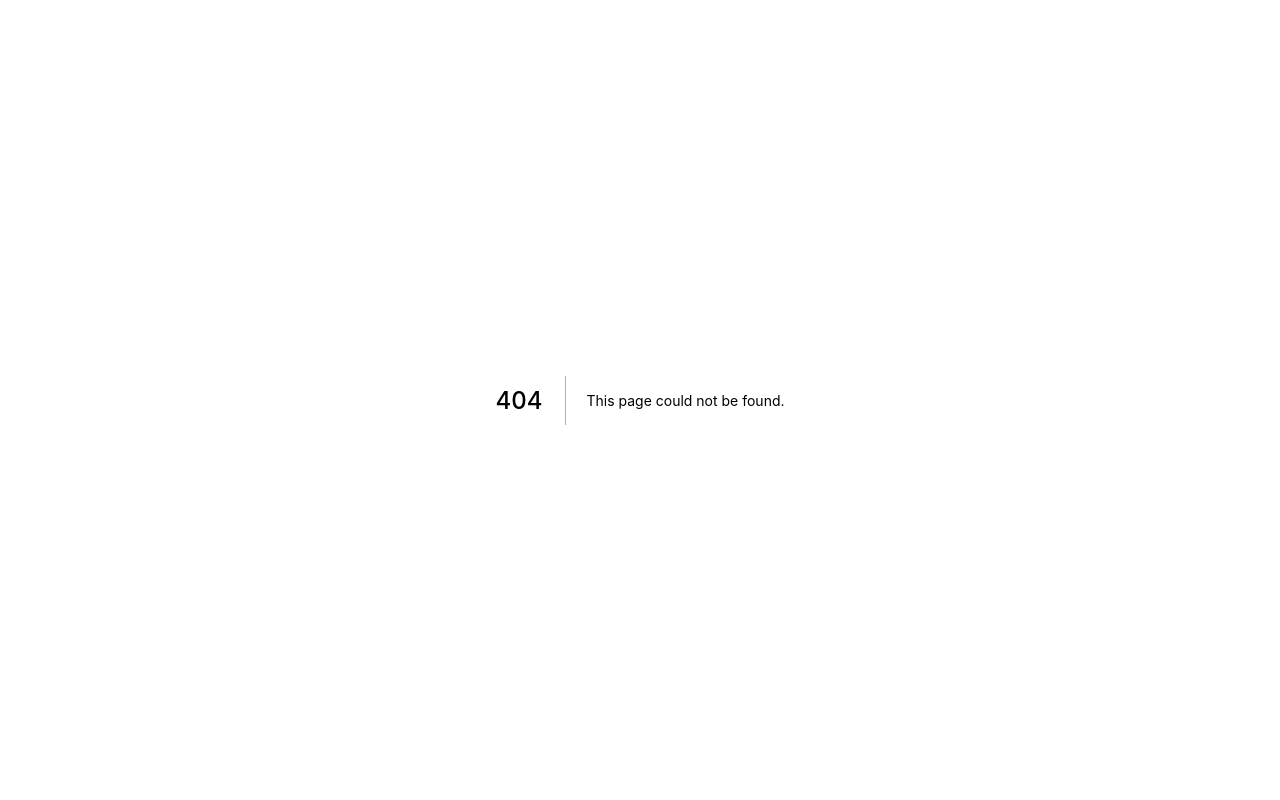
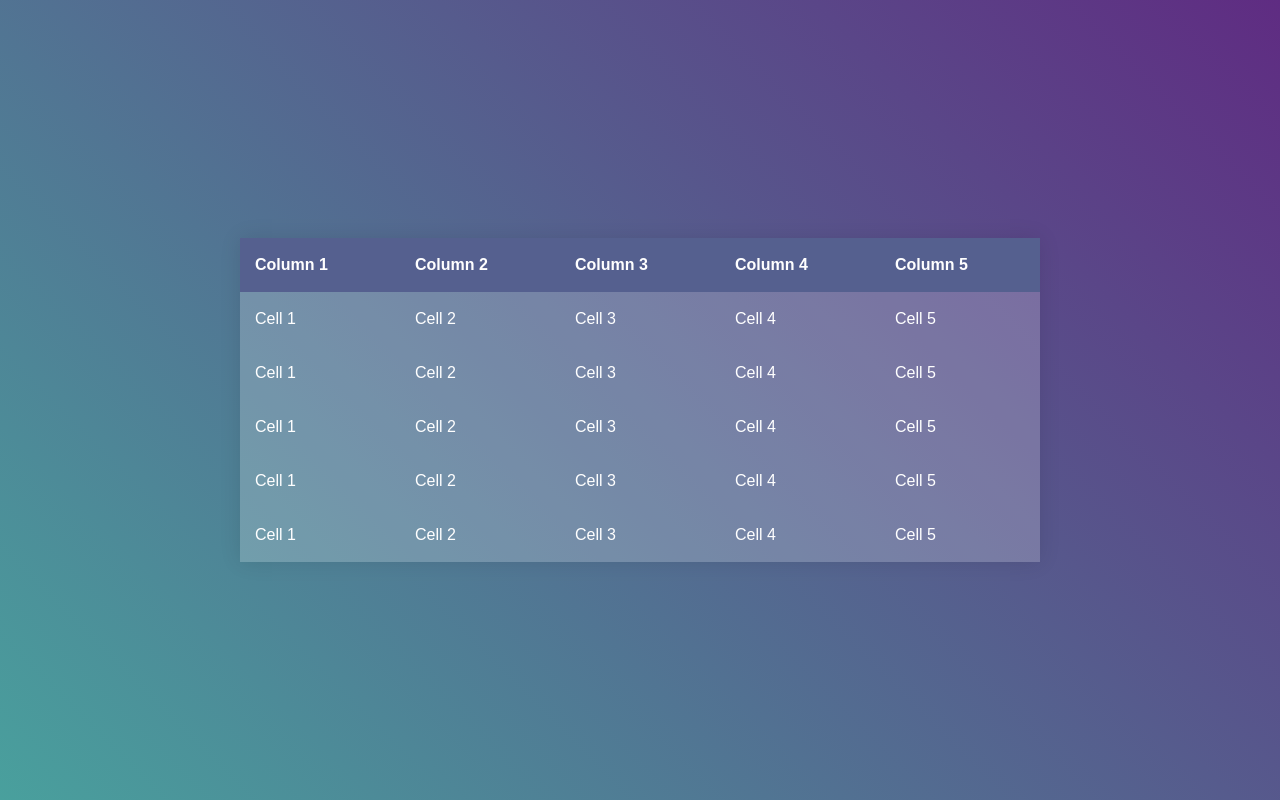
Before and after one commit to shah-harshil-07/next-node-crud, a Next.js app in the folder frontend/: page /employees in a window 1280 px wide. Before the commit this address had no page. Built offline with nearby package versions, Linux system fonts and the light colour scheme.

Commit message:
[Dashboard] Worked on design of the page in frontend - [DONE]

```diff
--- a/frontend/pages/_app.js
+++ b/frontend/pages/_app.js
@@ -4,7 +4,7 @@ import "bootstrap/dist/css/bootstrap.min.css";
 import "primereact/resources/themes/lara-light-indigo/theme.css";
 import "primereact/resources/primereact.min.css";
 import "primeicons/primeicons.css";
-import ToastProvider from './helpers/ToasterService';
+import ToastProvider from '../helpers/ToasterService';
 
 
 function MyApp({ Component, pageProps }) {
--- /dev/null
+++ b/frontend/pages/employees/index.js
@@ -0,0 +1,65 @@
+import dashboard from '../../styles/employees/Dashboard.module.css';
+
+const employeeList = () => {
+    return (
+        <div className={dashboard.body}>
+            <div className={dashboard.container}>
+                <table id={dashboard['table']}>
+                    <thead id={dashboard['thead']}>
+                        <tr className={dashboard['tr']}>
+                            <th className={dashboard['th']}>Column 1</th>
+                            <th className={dashboard['th']}>Column 2</th>
+                            <th className={dashboard['th']}>Column 3</th>
+                            <th className={dashboard['th']}>Column 4</th>
+                            <th className={dashboard['th']}>Column 5</th>
+                        </tr>
+                    </thead>
+
+                    <tbody id={dashboard['tbody']}>
+                        <tr className={dashboard['tr']}>
+                            <td className={dashboard['td']}>Cell 1</td>
+                            <td className={dashboard['td']}>Cell 2</td>
+                            <td className={dashboard['td']}>Cell 3</td>
+                            <td className={dashboard['td']}>Cell 4</td>
+                            <td className={dashboard['td']}>Cell 5</td>
+                        </tr>
+
+                        <tr className={dashboard['tr']}>
+                            <td className={dashboard['td']}>Cell 1</td>
+                            <td className={dashboard['td']}>Cell 2</td>
+                            <td className={dashboard['td']}>Cell 3</td>
+                            <td className={dashboard['td']}>Cell 4</td>
+                            <td className={dashboard['td']}>Cell 5</td>
+                        </tr>
+
+                        <tr className={dashboard['tr']}>
+                            <td className={dashboard['td']}>Cell 1</td>
+                            <td className={dashboard['td']}>Cell 2</td>
+                            <td className={dashboard['td']}>Cell 3</td>
+                            <td className={dashboard['td']}>Cell 4</td>
+                            <td className={dashboard['td']}>Cell 5</td>
+                        </tr>
+
+                        <tr className={dashboard['tr']}>
+                            <td className={dashboard['td']}>Cell 1</td>
+                            <td className={dashboard['td']}>Cell 2</td>
+                            <td className={dashboard['td']}>Cell 3</td>
+                            <td className={dashboard['td']}>Cell 4</td>
+                            <td className={dashboard['td']}>Cell 5</td>
+                        </tr>
+
+                        <tr className={dashboard['tr']}>
+                            <td className={dashboard['td']}>Cell 1</td>
+                            <td className={dashboard['td']}>Cell 2</td>
+                            <td className={dashboard['td']}>Cell 3</td>
+                            <td className={dashboard['td']}>Cell 4</td>
+                            <td className={dashboard['td']}>Cell 5</td>
+                        </tr>
+                    </tbody>
+                </table>
+            </div>
+        </div>
+    )
+}
+
+export default employeeList;
--- a/frontend/pages/login.js
+++ b/frontend/pages/login.js
@@ -2,7 +2,8 @@ import { useState } from 'react';
 import styles from '../styles/Login.module.css';
 import LoginService from '../pages/api/LoginService';
 import Head from 'next/head';
-import { useToast } from './helpers/ToasterService';
+import { useToast } from '../helpers/ToasterService';
+import { useRouter } from 'next/router';
 
 const Login = () => {
     const [loginData, setLoginData] = useState({
@@ -11,6 +12,7 @@ const Login = () => {
     });
     const [showPassword, setShowPassword] = useState(false);
     const { showSuccess, showError } = useToast();
+    const router = useRouter();
 
     const changePasswordType = () => {
         setShowPassword(!showPassword);
@@ -38,6 +40,7 @@ const Login = () => {
             const response = await LoginService.login(loginData);
             if (response.meta.status) {
                 showSuccess(response.meta.message);
+                router.push('/employees');
             } else {
                 showError(response.meta.message);
             }
--- /dev/null
+++ b/frontend/styles/employees/Dashboard.module.css
@@ -0,0 +1,55 @@
+.body {
+	margin: 0;
+	background: linear-gradient(45deg, #49a09d, #5f2c82);
+	font-family: sans-serif;
+	font-weight: 100;
+    position: relative;
+    height: 100vh;
+}
+
+.container {
+	position: absolute;
+	top: 50%;
+	left: 50%;
+	transform: translate(-50%, -50%);
+}
+
+#table {
+	width: 800px;
+	border-collapse: collapse;
+	overflow: hidden;
+	box-shadow: 0 0 20px rgba(0,0,0,0.1);
+}
+
+.th, .td {
+	padding: 15px;
+	background-color: rgba(255,255,255,0.2);
+	color: #fff;
+}
+
+.th {
+	text-align: left;
+}
+
+#thead .th {
+    background-color: #55608f;
+}
+
+#tbody .tr:hover{
+    background-color: rgba(255,255,255,0.3);
+}
+
+#tbody .td {
+    position: relative;
+}
+
+#tbody .td:hover::before {
+    content: "";
+    position: absolute;
+    left: 0;
+    right: 0;
+    top: -9999px;
+    bottom: -9999px;
+    background-color: rgba(255,255,255,0.2);
+    z-index: -1;
+}
```
Also changed, not shown: frontend/helpers/ToasterService.js (renamed from frontend/pages/helpers/ToasterService.js).
